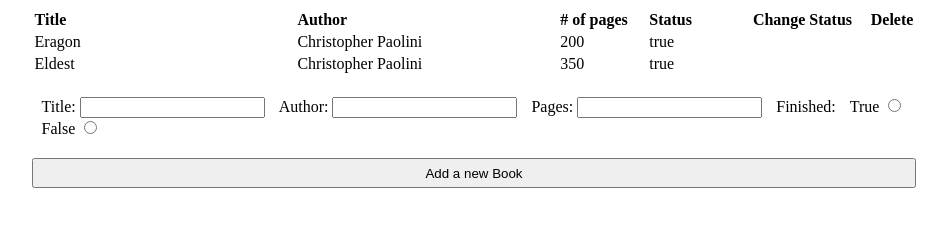
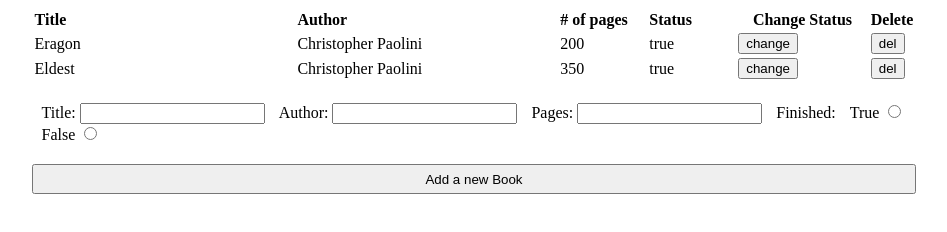
Before and after one commit to billyhelms24/js-library, a plain HTML site: page index.html in a window 1280 px wide. Shown: the whole page, without its empty margins (166-1113 px from the left). Drawn offline with Linux system fonts and the light colour scheme.

Commit message:
Working delete button on each book

```diff
--- a/index.html
+++ b/index.html
@@ -10,6 +10,7 @@
     </head>
     <body>
         <table class="library">
+            <thead>
                 <tr>
                     <th style="width: 30%; text-align: left">Title</th>
                     <th style="width: 30%; text-align: left">Author</th>
@@ -18,6 +19,8 @@
                     <th style="width: 15%">Change Status</th>
                     <th style="width: 5%">Delete</th>
                 </tr>
+            </thead>
+            <tbody></tbody>
         </table>
 
         <form class="new-book-form" action="">
--- a/script.js
+++ b/script.js
@@ -2,16 +2,14 @@ const Library = (() => {
     let library = [];
 
     const DisplayController = (() => {
-        const table = document.querySelector("table");
+        const table = document.querySelector("tbody");
         const rows = () => {
             return table.querySelectorAll("tr");
         };
 
         const updateDisplay = () => {
             rows().forEach((row) => {
-                if (row !== rows()[0]) {
-                    row.remove();
-                }
+                row.remove();
             });
 
             library.forEach((book) => {
@@ -21,6 +19,23 @@ const Library = (() => {
                     td.textContent = book[prop];
                     tr.appendChild(td);
                 }
+
+                let changeBtn = document.createElement("button");
+                changeBtn.textContent = "change";
+                let tdChange = document.createElement("td");
+                tdChange.appendChild(changeBtn);
+                tr.appendChild(tdChange);
+
+                let delBtn = document.createElement("button");
+                delBtn.textContent = "del";
+                delBtn.addEventListener("click", () => {
+                    removeBook(tr.dataset.index);
+                });
+                let tdDel = document.createElement("td");
+                tdDel.appendChild(delBtn);
+                tr.appendChild(tdDel);
+                tr.dataset.index = rows().length;
+
                 table.appendChild(tr);
             });
         };
@@ -51,6 +66,7 @@ const Library = (() => {
 
     const removeBook = (index) => {
         library.splice(index, 1);
+        DisplayController.updateDisplay();
     };
 
     new Book("Eragon", "Christopher Paolini", 200, true);
```
Lines whose indentation alone changed are shown as unchanged.
